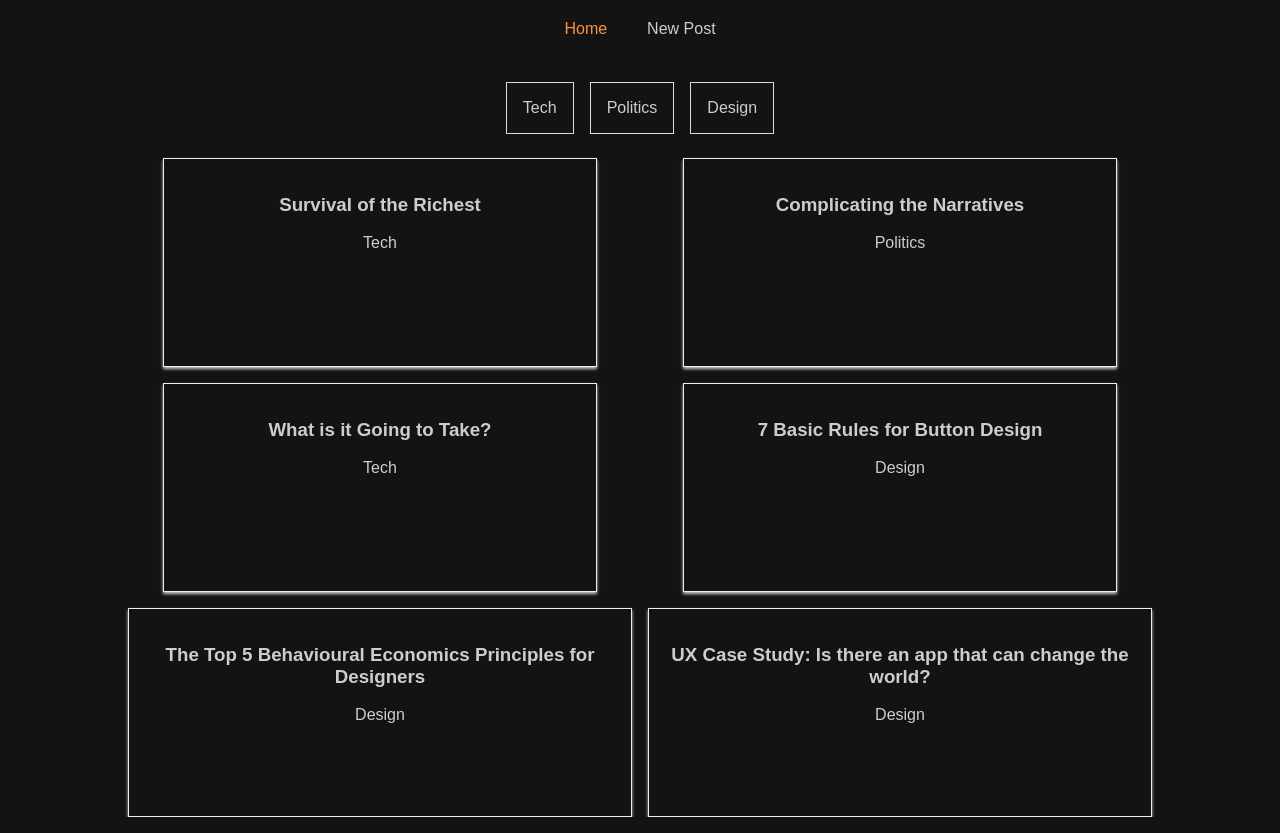
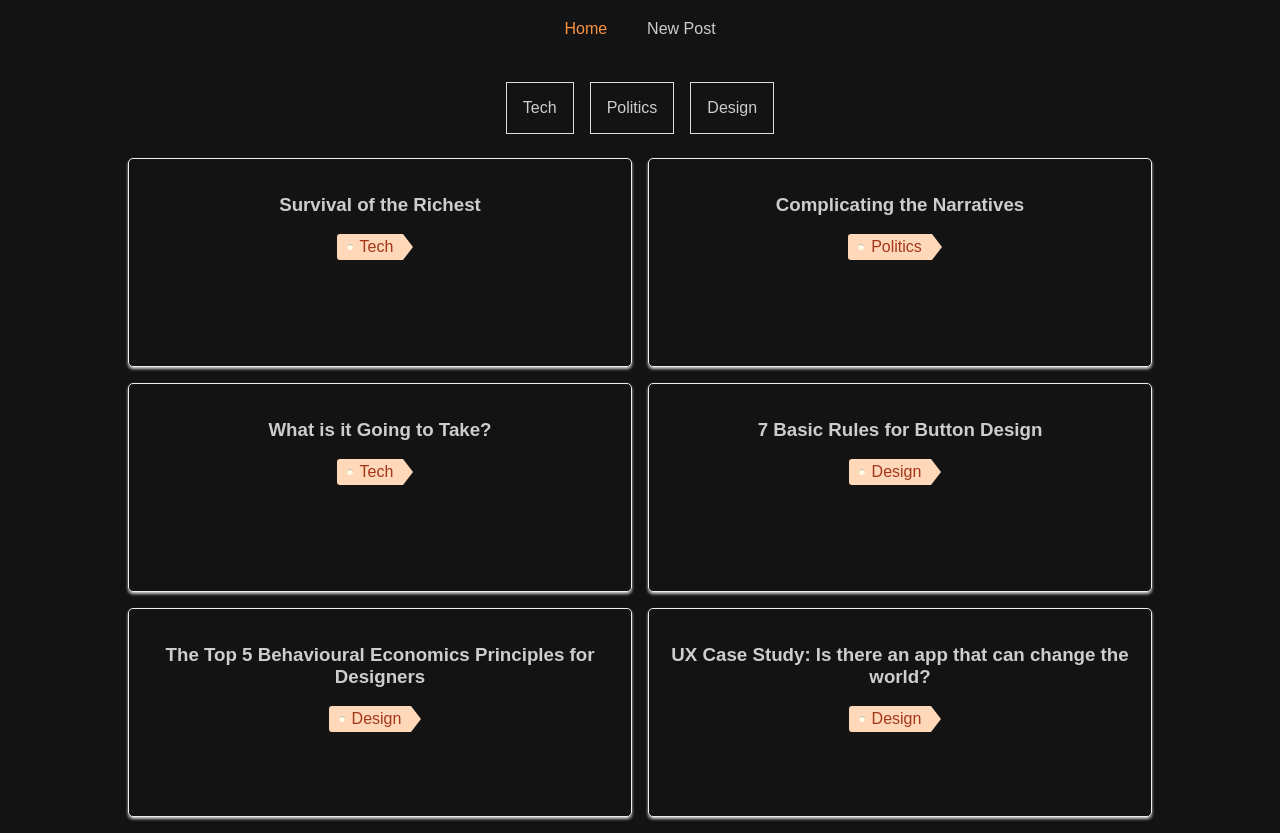
Before and after one commit to longnghiem/blog-application-react, a React (Create React App) app: page / in a window 1280 px wide. Built offline with nearby package versions, Linux system fonts and the light colour scheme.

Commit message:
refactoring code, add FormContainer component

```diff
--- a/src/components/Post/Post.css
+++ b/src/components/Post/Post.css
@@ -7,10 +7,46 @@
     color: #CDCDCD;
     min-width: 400px;
     min-height: 175px;
-    justify-self: center;
+    border-radius: 5px;
 }
 
 .Post:hover {
     background-color: #f2e5dc;
     color: #fa923f;
 }
+
+.Post div {
+    background: #FFD8B9;
+    border-radius: 3px 0 0 3px;
+    color: #a3361b;
+    display: inline-block;
+    height: 26px;
+    line-height: 26px;
+    padding: 0 20px 0 23px;
+    position: relative;
+    margin: 0 10px 10px 0;
+  }
+  .Post div::before {
+    background: #FFFDE6;
+    border-radius: 10px;
+    box-shadow: inset 0 1px rgba(0, 0, 0, 0.25);
+    content: '';
+    height: 6px;
+    width: 6px;
+    position: absolute;
+    left: 10px;
+    top: 10px;
+  }
+  .Post div::after {
+    background: #131314;
+    border-bottom: 13px solid transparent;
+    border-left: 10px solid #FFD8B9;
+    border-top: 13px solid transparent;
+    content: '';
+    position: absolute;
+    right: 0;
+    top: 0;
+  }
+  .Post:hover div::after {
+      background-color: #f2e5dc
+  }
--- a/src/containers/Blog/Blog.css
+++ b/src/containers/Blog/Blog.css
@@ -1,6 +1,7 @@
 .Blog {
     width: 80%;
     margin: 0 auto;
+    padding-bottom: 1em;
 }
 .Blog ul {
     list-style: none;
--- a/src/containers/Blog/Blog.js
+++ b/src/containers/Blog/Blog.js
@@ -1,10 +1,10 @@
 import React, {Component} from 'react';
 import Posts from './Posts/Posts'
 import {Route, NavLink, Switch} from 'react-router-dom'
-import Form from './Form/Form'
 import FullPost from "./FullPost/FullPost"
 import Labels from "../../components/Labels/Labels"
 import Category from "../../components/Category/Category"
+import FormContainer from "../FormContainer/FormContainer"
 import "./Blog.css"
 
 class Blog extends Component {
@@ -26,9 +26,9 @@ class Blog extends Component {
                             <Posts />
                         </div>    }/>
                     <Route path="/category/:id" exact component={Category} />
-                    <Route path="/new-post" exact component={Form}/>
+                    <Route path="/new-post" exact component={FormContainer}/>
                     <Route path="/posts/:id" exact component={FullPost} />
-                    <Route path="/edit-post/:id" exact component={Form}/>
+                    <Route path="/edit-post/:id" exact component={FormContainer}/>
                 </Switch>
             </div>
         )
--- a/src/containers/Blog/Form/Form.js
+++ b/src/containers/FormContainer/Form/Form.js
@@ -1,41 +1,27 @@
 import React, {Component} from 'react'
 import './Form.css'
-import {connect} from 'react-redux'
 
 class Form extends Component {
     constructor(props){
         super(props)
-        this.state = this.getData(this.props.match.params.id)
+        this.state = this.props.inputData
     }
 
-    getData = (id) => {
-        return id ? this.props.posts.filter(post=>post.id===Number(id))[0] : {
-            title: '',
-            category: '',
-            content: ''
-            }
-    }
     //without this func, user cannot switch to "Add new post" while being on "Editing post"
     componentDidUpdate(prevProps) {
         if(this.props.match.params.id !== prevProps.match.params.id) {
-            this.setState(this.getData(this.props.match.params.id))
+            this.setState(this.props.inputData)
         }
-    }
-
-    getLastId = () => {
-        const ids = this.props.posts.map(post=> post.id)
-        ids.sort((a,b)=>a-b)
-        return ids[ids.length-1]
     }
 
     submitHandler = (event) => {
         event.preventDefault();
-        const newId = this.getLastId()>=0? this.getLastId() + 1 : 0
-        if(this.props.match.params.id) {
-            this.props.edit({...this.state})
-        } else {
-            this.props.submit({...this.state, id: newId})
-        }
+        this.props.submit(this.state)
+        this.setState({
+            title: '',
+            category: '',
+            content: ''
+        })
         this.props.history.push('/')
     }
 
@@ -74,18 +60,5 @@ class Form extends Component {
     }
 }
 
-const mapStateToProps = state => {
-    return {
-        posts: state.posts
-    }
-}
 
-const mapDispatchToProps = dispatch => {
-    return {
-        submit: (data) => dispatch({type: 'ADD_POST', data}),
-        edit: (data) => dispatch({type: 'EDIT_POST', data}),
-
-    }
-}
-
-export default connect(mapStateToProps, mapDispatchToProps)(Form)
+export default Form
--- /dev/null
+++ b/src/containers/FormContainer/FormContainer.js
@@ -0,0 +1,63 @@
+import React, { Component } from 'react';
+import {connect} from 'react-redux'
+import Form from './Form/Form'
+
+class FormContainer extends Component {
+
+     //without this func, user cannot switch to "Add new post" while being on "Editing post"
+    componentDidUpdate(prevProps) {
+        if(this.props.match.params.id !== prevProps.match.params.id) {
+            this.forceUpdate();
+        }
+    }
+
+    getData = (id) => {
+        return id ? this.props.posts.filter(post=>post.id===Number(id))[0] : {
+            title: '',
+            category: '',
+            content: ''
+            }
+    }
+
+    getLastId = () => {
+        const ids = this.props.posts.map(post=> post.id)
+        ids.sort((a,b)=>a-b)
+        return ids[ids.length-1]
+    }
+
+    submitHandler = (data) => {
+        const newId = this.getLastId()>=0? this.getLastId() + 1 : 0
+        if(this.props.match.params.id) {
+            this.props.edit(data)
+        } else {
+            this.props.add({...data, id: newId})
+        }
+        this.props.history.push('/')
+    }
+
+
+
+    render() {
+        const inputData = this.getData(this.props.match.params.id)
+        return (
+            <div>
+                <Form submit={this.submitHandler} {...this.props} inputData={inputData}/>
+            </div>
+        );
+    }
+}
+
+const mapStateToProps = state => {
+    return {
+        posts : state.posts
+    }
+}
+
+const mapDispatchToProps = dispatch => {
+    return {
+        add: data => dispatch({type: 'ADD_POST',data}),
+        edit: (data) => dispatch({type: 'EDIT_POST', data}),
+    }
+}
+
+export default connect(mapStateToProps, mapDispatchToProps)(FormContainer);
```
Also changed, not shown: src/containers/FormContainer/Form/Form.css (renamed from src/containers/Blog/Form/Form.css).
